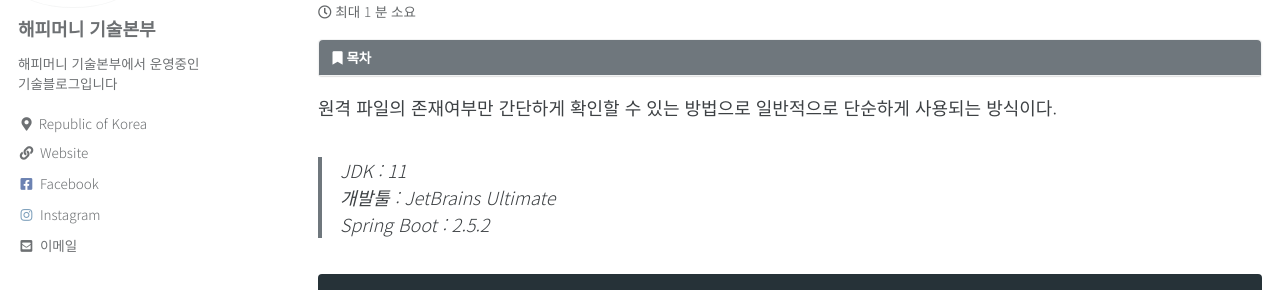
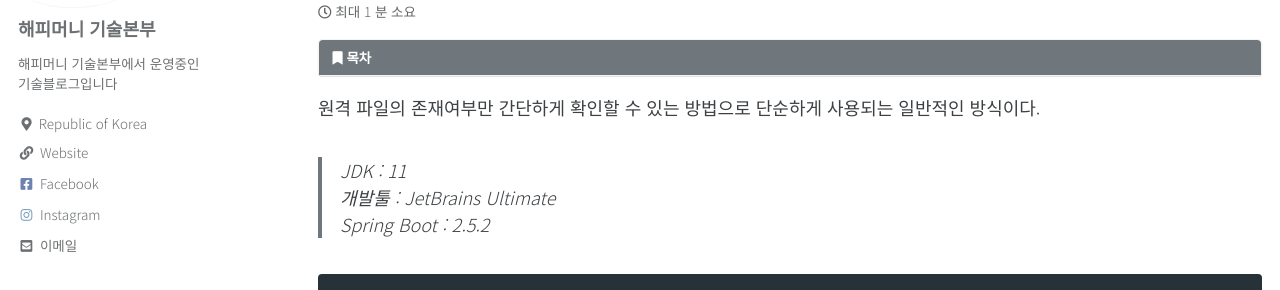
Before and after one commit to happymoney-tech/happymoney-tech.github.com, a Jekyll site: the page built from _posts/2021-07-29-java-remotecheck.md, in a window 1280 px wide and 900 px high. Shown: the part 133-423 px from the top of the window. Built offline with Jekyll 4.4.1, drawn with Linux system fonts in a browser that asks for light colours; cached includes are drawn as plain includes; comment, search, counter and statistics services are not loaded.

Commit message:
내용수정

```diff
--- a/_posts/2021-07-29-java-remotecheck.md
+++ b/_posts/2021-07-29-java-remotecheck.md
@@ -14,7 +14,7 @@ toc: true
 toc_label: "목차"
 toc_icon: "bookmark"
 ---
-원격 파일의 존재여부만 간단하게 확인할 수 있는 방법으로 일반적으로 단순하게 사용되는 방식이다.
+원격 파일의 존재여부만 간단하게 확인할 수 있는 방법으로 단순하게 사용되는 일반적인 방식이다.
 
 > JDK : 11<br>
 > 개발툴 : JetBrains Ultimate<br>
```
